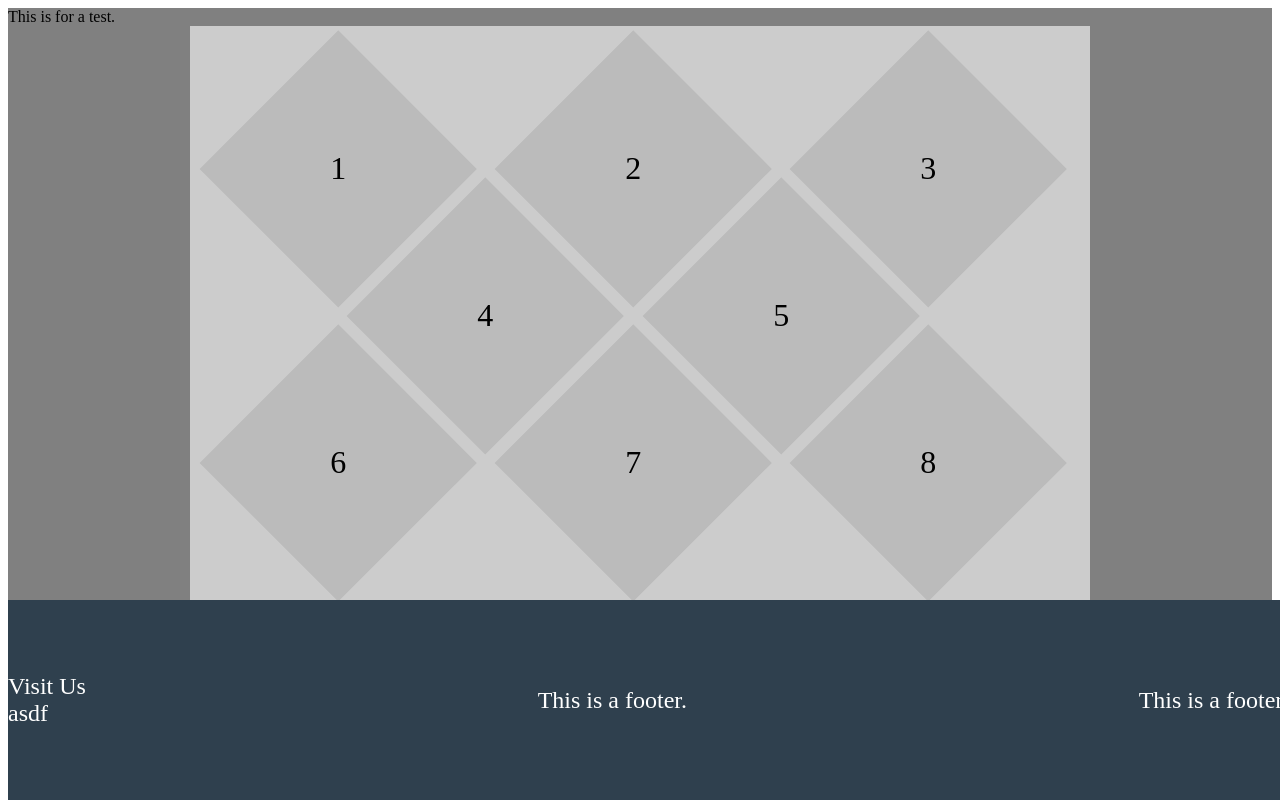
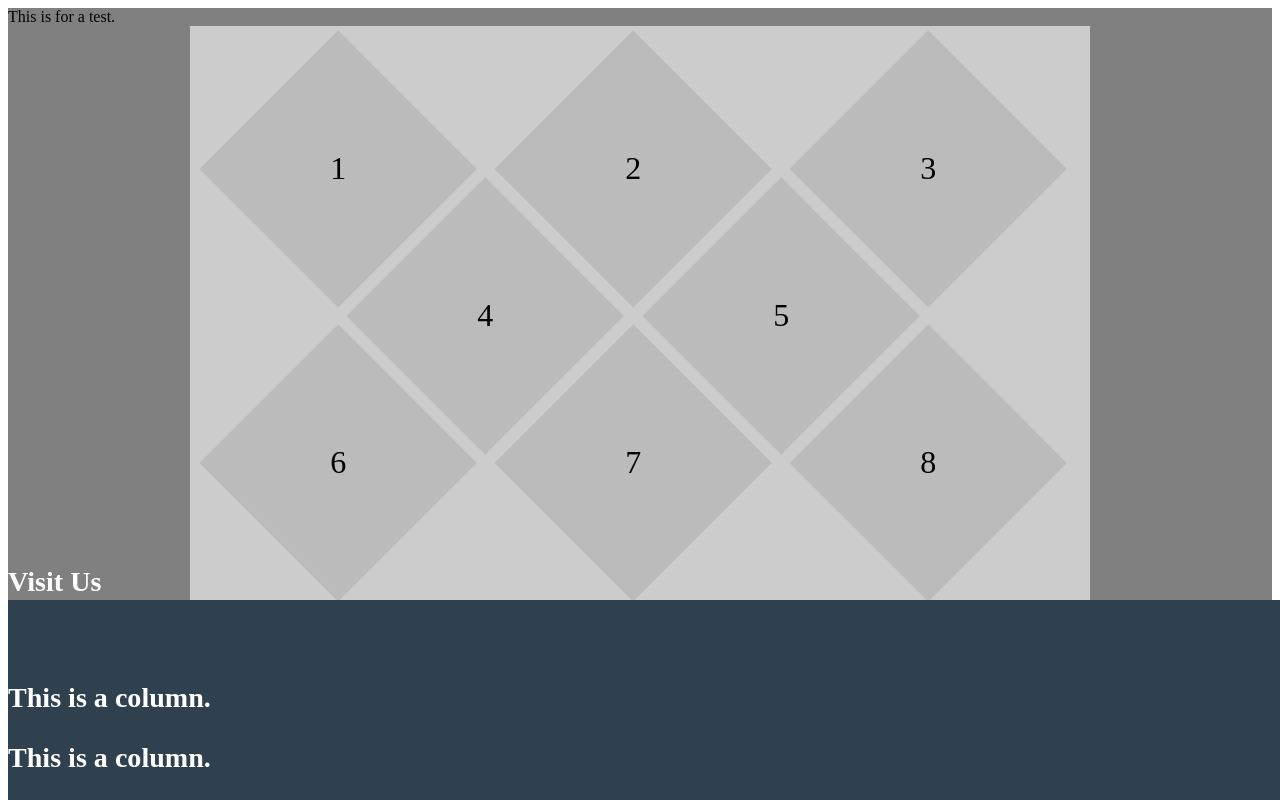
Before and after one commit to bryankai/ecommerce, a plain HTML site: page products.html in a window 1280 px wide. Drawn offline with Linux system fonts and the light colour scheme; files whose address does not match are found by name.

Commit message:
Added four columns to footer

```diff
--- a/index.css
+++ b/index.css
@@ -1,9 +1,5 @@
 .meat {
-  height: 500px;
   background-color: gray;
-}
-
-.meat{
   width: 100%;
   height: 80vh;
 }
--- a/products.html
+++ b/products.html
@@ -22,20 +22,25 @@
     <div class="footer-container">
       <div clas="footer-column">
         <div class="column-title">
-          Visit Us
+          <h3>Visit Us</h3>
         </div>
         <div class="map">
-          asdf
+          <img href=""
         </div>
       </div>
       <div clas="footer-column">
-        <div class="footer-text">
-          This is a footer.
+        <div class="column-title">
+          <h3>This is a column.</h3>
         </div>
       </div>
       <div clas="footer-column">
-        <div class="footer-text">
-          This is a footer.
+        <div class="column-title">
+          <h3>This is a column.</h3>
+        </div>
+      </div>
+      <div clas="footer-column">
+        <div class="column-title">
+          <h3>This is a column.</h3>
         </div>
       </div>
     </div>
```
